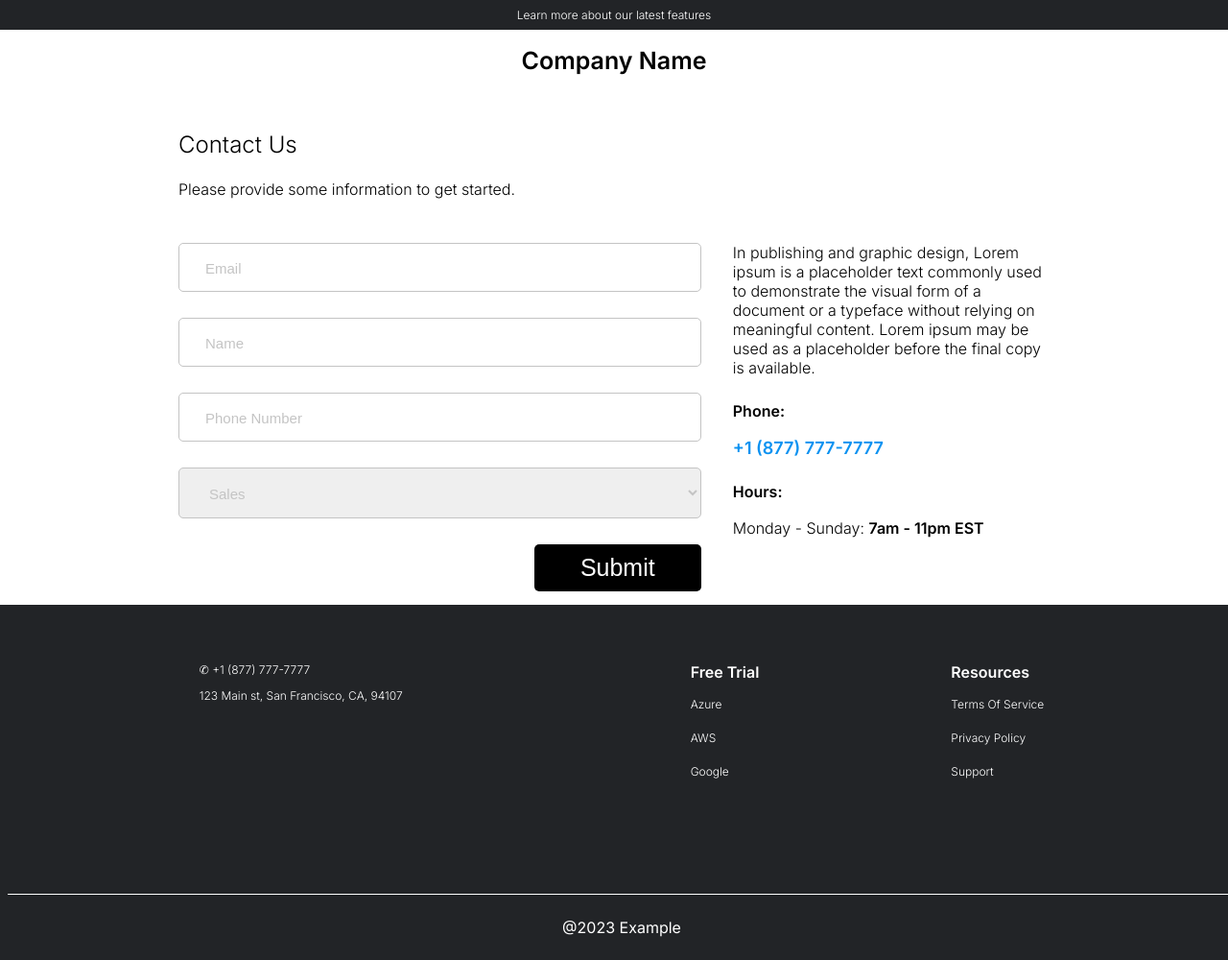
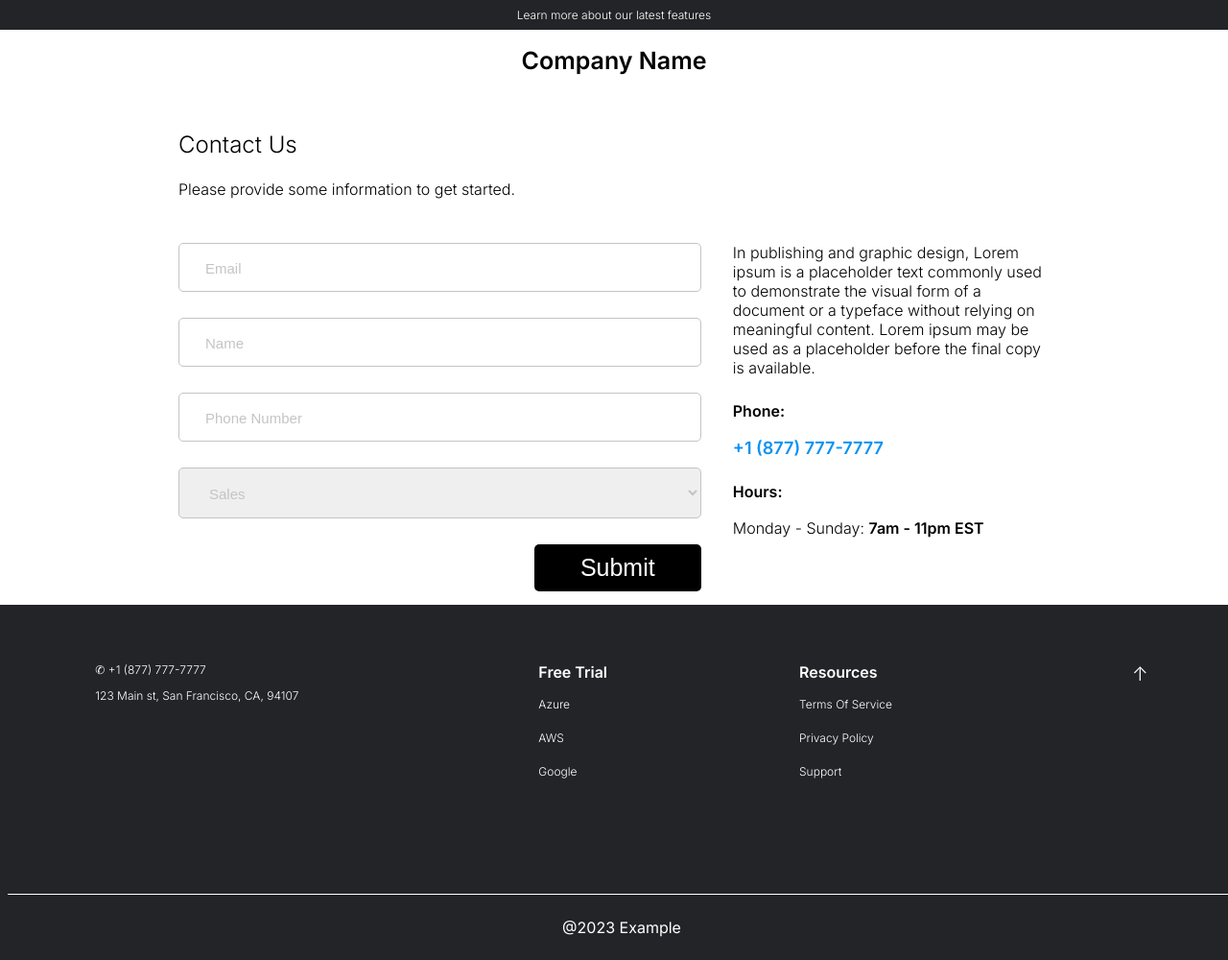
Before and after one commit to icampos/databricks.gatsby.test, a Gatsby site: page /contact in a window 1280 px wide. Shown: the whole page at 96% size. Built offline with nearby package versions, Linux system fonts and the light colour scheme; Gatsby itself is replaced by a stand-in of ours.

Commit message:
US-5: Focus email input on arrow click

```diff
--- a/src/components/ContactForm.tsx
+++ b/src/components/ContactForm.tsx
@@ -10,6 +10,7 @@ interface ContactFormProps {
   ) => void;
   isValidEmail: boolean;
   isValidPhone: boolean;
+  emailRef: React.RefObject<HTMLInputElement>;
 }
 
 export const ContactForm = ({
@@ -17,6 +18,7 @@ export const ContactForm = ({
   onInputChange,
   isValidEmail,
   isValidPhone,
+  emailRef
 }: ContactFormProps) => {
   return (
     <>
@@ -28,6 +30,7 @@ export const ContactForm = ({
               name="email"
               placeholder="Email"
               onChange={onInputChange}
+              ref={emailRef}
             />
             {!isValidEmail && (
               <ValidationText>
@@ -105,6 +108,10 @@ const StyledForm = styled.form`
     &:disabled {
       opacity: 0.5;
     }
+    @media (max-width: 1080px) {
+      float: none;
+      margin: 0 auto;
+    }
   }
 `;
 
--- a/src/components/Footer.tsx
+++ b/src/components/Footer.tsx
@@ -1,9 +1,12 @@
 import React from "react";
 import { styled } from "styled-components";
 import { MENU_ITEMS } from "../constants";
-import { it } from "node:test";
 
-export const Footer: React.FC = () => (
+interface FooterProps {
+  handleEmailRef: () => void;
+}
+
+export const Footer = ({handleEmailRef}:FooterProps) => (
   <FooterContainer>
     <MenuContainer>
       <div>
@@ -27,6 +30,9 @@ export const Footer: React.FC = () => (
           </div>
         ))}
       </MenuItemContainer>
+      <ArrowContainer>
+        <a onClick={handleEmailRef} href="#">↑</a>
+      </ArrowContainer>
     </MenuContainer>
     <CopyRightContainer>@2023 Example</CopyRightContainer>
   </FooterContainer>
@@ -52,12 +58,19 @@ const FooterContainer = styled.div`
 const MenuContainer = styled.div`
   display: flex;
   justify-content: center;
-  gap: 300px;
+  gap: 250px;
   margin-bottom: 100px;
   div:first-child{
     p{
       margin-bottom: 10px;
     }
+  }
+  @media (max-width: 1080px) {
+    gap: 50px;
+  }
+  @media (max-width: 768px) {
+    padding: 0 80px;
+   flex-direction: column;
   }
 `;
 
@@ -76,3 +89,10 @@ const CopyRightContainer = styled.div`
   padding: 24px 0;
   color: #ffffff;
 `;
+
+
+const ArrowContainer = styled.div`
+  a{
+    font-size: 20px;
+  }
+`
--- a/src/hooks/useContactForm.tsx
+++ b/src/hooks/useContactForm.tsx
@@ -1,10 +1,12 @@
-import { useState } from "react";
+import { useRef, useState } from "react";
 import { isValidEmailDomain, isValidPhoneNumber } from "../utils";
 
 export const useContactForm = () => {
   const [isValidEmail, setIsValidEmail] = useState(true);
   const [isValidPhone, setIsValidPhone] = useState(true);
   const [showSubmitMessage, setShowSubmitMessage] = useState(false);
+
+  const emailRef = useRef(null);
 
   const [formValues, setFormValues] = useState({
     email: "",
@@ -31,12 +33,21 @@ export const useContactForm = () => {
     setFormValues({ ...formValues, [name]: value });
   };
 
+  const handleEmailRef = () => {
+    if(emailRef){
+        //@ts-ignore
+        emailRef.current.focus();
+    }
+  };
+
   return {
     handleInputChange,
     handleFormSubmit,
+    handleEmailRef,
     isValidEmail,
     isValidPhone,
     showSubmitMessage,
     formValues,
+    emailRef
   };
 };
--- a/src/pages/contact.tsx
+++ b/src/pages/contact.tsx
@@ -16,10 +16,12 @@ const ContactPage: React.FC<PageProps> = () => {
   const {
     handleInputChange,
     handleFormSubmit,
+    handleEmailRef,
     isValidEmail,
     isValidPhone,
     showSubmitMessage,
     formValues,
+    emailRef
   } = useContactForm();
   return (
     <>
@@ -46,13 +48,14 @@ const ContactPage: React.FC<PageProps> = () => {
               onInputChange={handleInputChange}
               isValidEmail={isValidEmail}
               isValidPhone={isValidPhone}
+              emailRef={emailRef}
             />
           )}
 
           <SideBar />
         </ContactFormContainer>
       </ContactPageContainer>
-      <Footer />
+      <Footer handleEmailRef={handleEmailRef}/>
     </>
   );
 };
@@ -81,6 +84,10 @@ const ContactFormContainer = styled.div`
     flex: 0 0 40%;
   }
   margin-bottom: 14px;
+
+  @media (max-width: 1080px) {
+    flex-direction: column;
+  }
 `;
 
 const ContactUsTitleContainer = styled.div`
```
